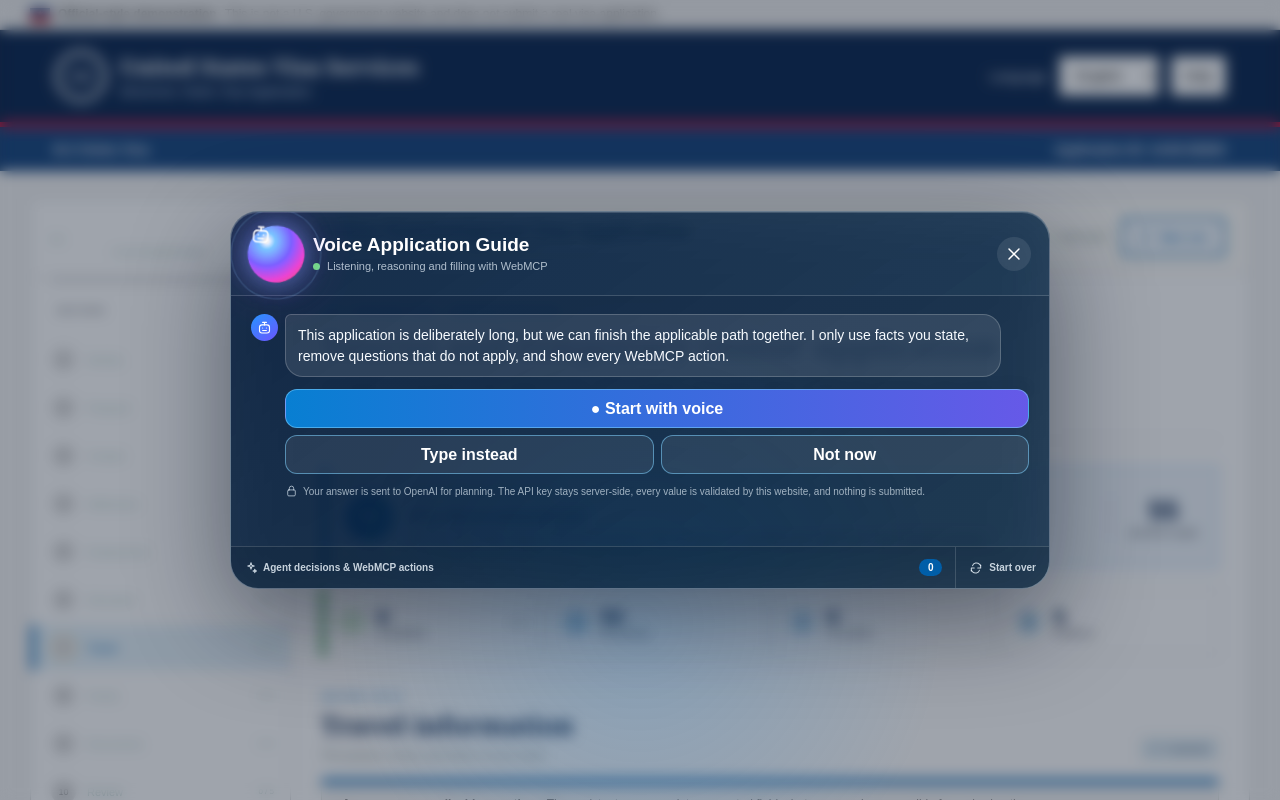
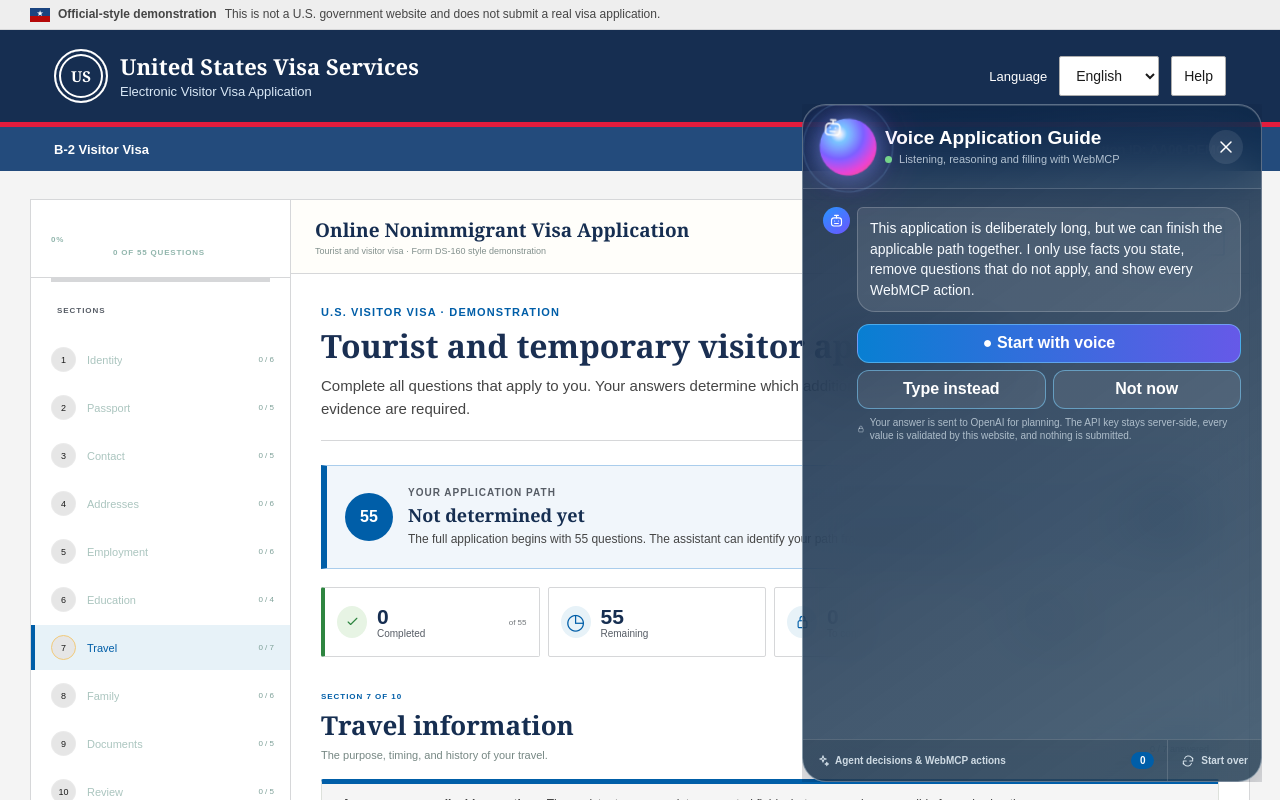
Before and after one commit to avszoom/webmcp, a React (Vite) app: page / in a window 1280 px wide. Shown: the top 800 px of the page. Built offline with nearby package versions, Linux system fonts and the light colour scheme.

Commit message:
Dock glass assistant beside application

```diff
--- a/src/components/AdaptiveAssistant.tsx
+++ b/src/components/AdaptiveAssistant.tsx
@@ -343,7 +343,7 @@
   }
 
   return (
-    <section className="adaptive-assistant" role="dialog" aria-modal="true" aria-label="Application assistant">
+    <aside className="adaptive-assistant" role="dialog" aria-label="Application assistant">
       <div className="assistant-glass-panel">
       <header className="assistant-header">
         <span className="assistant-avatar assistant-orb"><BotIcon /></span>
@@ -433,7 +433,7 @@
         </div>
       )}
       </div>
-    </section>
+    </aside>
   )
 }
 
--- a/src/styles.css
+++ b/src/styles.css
@@ -2909,33 +2909,39 @@
 
 /* Voice-first glass assistant */
 .adaptive-assistant {
-  inset: 0;
-  width: auto;
+  inset: 104px 18px 18px auto;
+  width: min(460px, calc(100vw - 36px));
+  height: calc(100vh - 122px);
   max-height: none;
-  padding: clamp(14px, 3vw, 34px);
-  display: grid;
-  place-items: center;
+  padding: 0;
+  display: block;
   color: #fff;
-  background:
-    radial-gradient(circle at 50% 78%, rgba(33, 150, 243, .18), transparent 34%),
-    rgba(4, 18, 38, .38);
+  background: transparent;
   border: 0;
   border-radius: 0;
   box-shadow: none;
-  backdrop-filter: blur(7px) saturate(1.12);
+  backdrop-filter: none;
 }
 
 .assistant-glass-panel {
-  width: min(820px, calc(100vw - 28px));
-  max-height: calc(100vh - 32px);
+  width: 100%;
+  height: 100%;
+  max-height: 100%;
   display: flex;
   flex-direction: column;
   overflow: hidden;
-  background: linear-gradient(145deg, rgba(9, 35, 67, .88), rgba(13, 50, 79, .72));
+  background: linear-gradient(145deg, rgba(9, 35, 67, .84), rgba(13, 50, 79, .68));
   border: 1px solid rgba(255, 255, 255, .3);
-  border-radius: 28px;
-  box-shadow: 0 30px 100px rgba(0, 10, 30, .48), inset 0 1px rgba(255,255,255,.16);
+  border-radius: 24px;
+  box-shadow: 0 24px 70px rgba(0, 10, 30, .38), inset 0 1px rgba(255,255,255,.16);
   backdrop-filter: blur(28px) saturate(1.25);
+}
+
+@media (min-width: 1180px) {
+  .government-site:has(> .adaptive-assistant) {
+    padding-right: 496px;
+    transition: padding-right .22s ease;
+  }
 }
 
 .assistant-glass-panel .assistant-header {
@@ -3061,8 +3067,8 @@
 .assistant-glass-panel .assistant-activity { color: #1b1b1b; }
 
 @media (max-width: 680px) {
-  .adaptive-assistant { inset: 0; width: auto; max-height: none; padding: 7px; }
-  .assistant-glass-panel { width: 100%; max-height: calc(100vh - 14px); border-radius: 20px; }
+  .adaptive-assistant { inset: 76px 7px 7px auto; width: calc(100vw - 14px); height: calc(100vh - 83px); max-height: none; padding: 0; }
+  .assistant-glass-panel { width: 100%; height: 100%; max-height: 100%; border-radius: 20px; }
   .assistant-glass-panel .assistant-header { min-height: 72px; padding: 10px 12px; }
   .assistant-orb { width: 46px; height: 46px; }
   .assistant-glass-panel .assistant-conversation { padding: 13px 11px 8px; }
```
